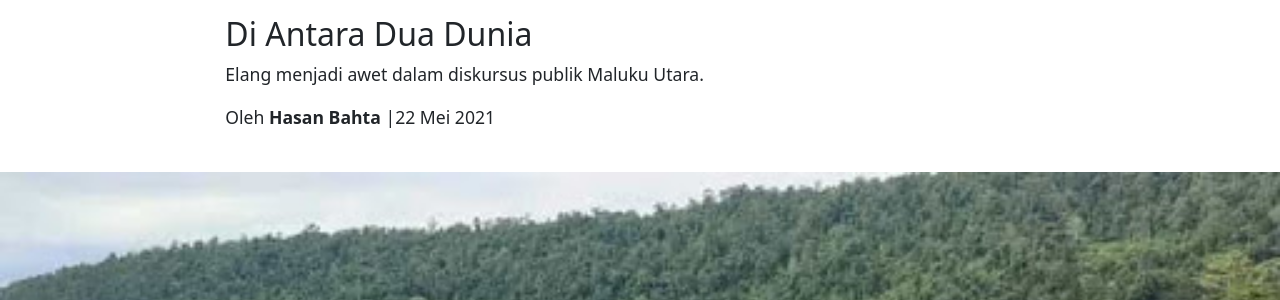
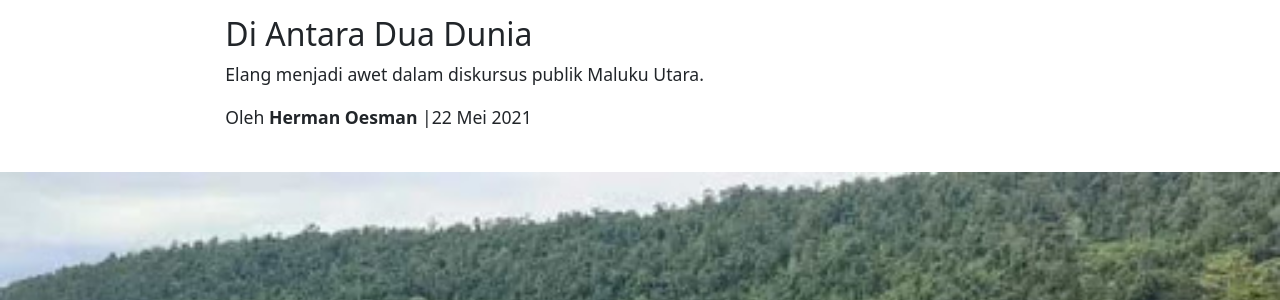
Before and after one commit to edilangkara/mata-elang, a Jekyll site: the page built from _posts/2021-05-22-diantara-dua-dunia.markdown, in a window 1280 px wide and 900 px high. Shown: the part 122-422 px from the top of the window. Built offline with Jekyll 4.4.1, drawn with Linux system fonts in a browser that asks for light colours.

Commit message:
Update 2021-05-22-diantara-dua-dunia.markdown

```diff
--- a/_posts/2021-05-22-diantara-dua-dunia.markdown
+++ b/_posts/2021-05-22-diantara-dua-dunia.markdown
@@ -6,7 +6,7 @@ categories: jekyll update
 thumbnail: "assets/gambar/thumbnail/Elang Semakin Terbang Tinggi.jpg"
 gambar: "assets/gambar/posts/Elang Semakin Terbang Tinggi.jpg"
 tanggal : 22 Mei 2021
-penulis : Hasan Bahta
+penulis : Herman Oesman
 sinopsis : "Elang menjadi awet dalam diskursus publik Maluku Utara."
 ---
 
```
